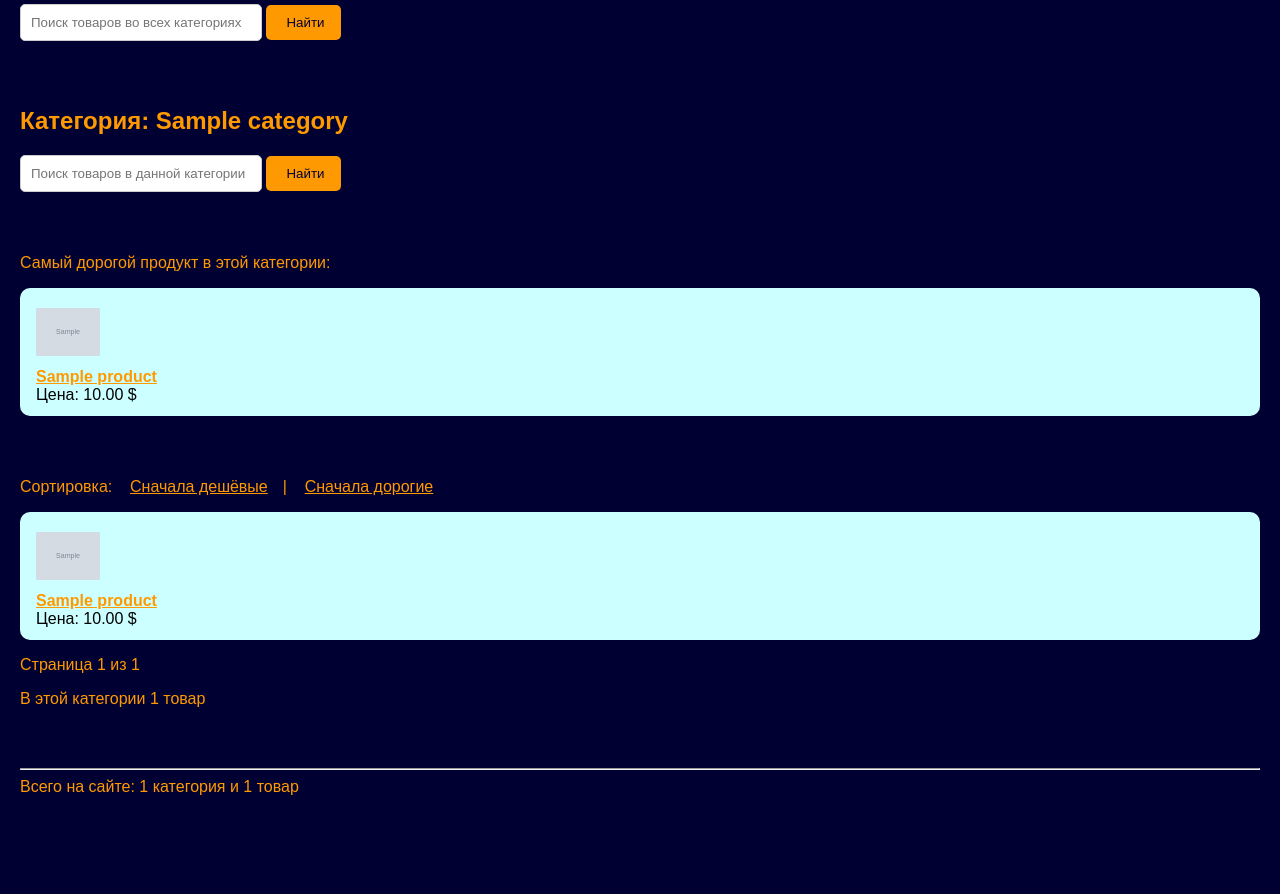
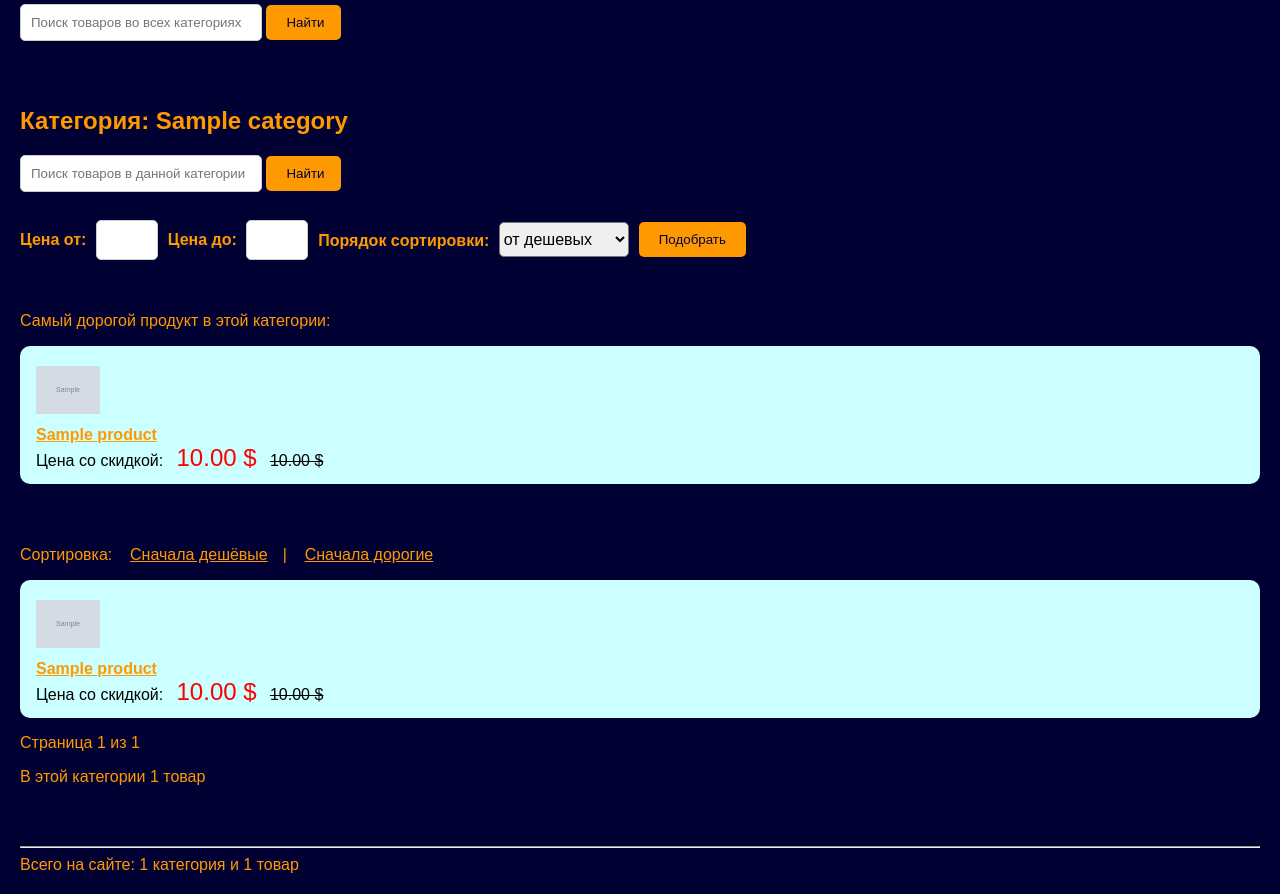
Before and after one commit to Lev6209/Amazon, a Django app: page /category/1/?sort=price in a window 1280 px wide. Shown: the part 464-1358 px from the top of the page. Before the commit the page ends 1259 px from the top, so only its background shows below. Run offline with Django 5.2, Linux system fonts and the light colour scheme; tables that the repository leaves empty hold one stand-in row (values such as "Sample post"); grey boxes marked "Sample" are stand-in pictures.

Commit message:
Add sort forms, add end_sale

```diff
--- a/main/forms.py
+++ b/main/forms.py
@@ -96,3 +96,68 @@ class RegisterForm(UserCreationForm):
         if User.objects.filter(email__iexact=email).exists():
             raise forms.ValidationError('Пользователь с такой почтой уже существует')
         return email
+
+
+class PriceFilterForm(forms.Form):
+    price_min = forms.DecimalField(label='Цена от:', required=False, max_digits=6, decimal_places=2)
+    price_max = forms.DecimalField(label='Цена до:', required=False, max_digits=6, decimal_places=2)
+    sort = forms.ChoiceField(
+        label='Порядок сортировки',
+        required=False,
+        choices=[
+            ('', 'по умолчанию'),
+            ('price', 'от дешевых'),
+            ('-price', 'от дорогих'),
+        ]
+    )
+
+    def clean(self):
+        cleaned_data = super().clean()
+
+        price_min = cleaned_data.get('price_min')
+        price_max = cleaned_data.get('price_max')
+
+        if price_min is not None and price_max is not None:
+            if price_min > price_max:
+                raise forms.ValidationError(
+                    'Цена "от" не может быть больше цены "до"'
+                )
+
+        return cleaned_data
+
+
+class DateFilterForm(forms.Form):
+    date_min = forms.DateField(
+        label='Начальная дата:',
+        required=False,
+        input_formats=['%Y-%m-%d', '%d.%m.%Y'],
+        widget=forms.DateInput(attrs={'type': 'date'})
+    )
+
+    date_max = forms.DateField(
+        label='Конечная дата:',
+        required=False,
+        input_formats=['%Y-%m-%d', '%d.%m.%Y'],
+        widget=forms.DateInput(attrs={'type': 'date'})
+    )
+    contains = forms.CharField(
+        label='Содержит:',
+        required=False,
+        widget=forms.TextInput(attrs={
+            'placeholder': 'Название товара/категории'
+        })
+    )
+
+    def clean(self):
+        cleaned_data = super().clean()
+
+        date_min = cleaned_data.get('date_min')
+        date_max = cleaned_data.get('date_max')
+
+        if date_min is not None and date_max is not None:
+            if date_min > date_max:
+                raise forms.ValidationError(
+                    'Дата "от" не может быть позже даты "до"'
+                )
+
+        return cleaned_data
--- a/main/models.py
+++ b/main/models.py
@@ -1,5 +1,7 @@
+from datetime import datetime
 from decimal import Decimal, ROUND_HALF_UP
 
+from django.utils.html import format_html
 from django.contrib.auth.models import User
 from django.db import models, transaction
 from django.core.exceptions import ValidationError
@@ -71,6 +73,14 @@ class Product(models.Model):
     name = models.CharField(max_length=100)
     description = models.TextField(blank=True)
     price = models.DecimalField(max_digits=8, decimal_places=2, default=0, validators=[validate_non_negative_price])
+    price_before_sale = models.DecimalField(
+        max_digits=6,
+        decimal_places=2,
+        null=True,
+        blank=True,
+        editable=False,
+        verbose_name='Цена до распродажи'
+    )
     created_at = models.DateTimeField(auto_now_add=True)
     seller = models.ForeignKey('Seller', on_delete=models.CASCADE)
     category = models.ForeignKey('Category', on_delete=models.CASCADE)
@@ -105,8 +115,17 @@ class Product(models.Model):
         return reverse('main:product_detail', kwargs={'product_id': self.pk, 'product_name': self.name})
 
     def price_label(self):
+
         if self.price == 0:
             return "Бесплатный товар"
+
+        if self.price_before_sale is not None:
+            return format_html(
+                'Цена со скидкой: &nbsp; <span style="color: red; font-size: 24px;">{} $</span> &nbsp; <s>{} $</s>',
+                self.price,
+                self.price_before_sale,
+            )
+
         return f'Цена: {self.price} $'
 
     def purchase_of(self, user):
@@ -122,8 +141,18 @@ class Product(models.Model):
         factor = (Decimal(100) - Decimal(percent)) / Decimal(100)
         discounted_products = list(cls.objects.paid())
         for product in discounted_products:
+            if product.price_before_sale is None:
+                product.price_before_sale = product.price
             product.price = (product.price * factor).quantize(Decimal('0.01'), rounding=ROUND_HALF_UP)
-        return cls.objects.bulk_update(discounted_products, ['price'])
+        return cls.objects.bulk_update(discounted_products, ['price', 'price_before_sale'])
+
+
+    @classmethod
+    def end_sale(cls):
+        return cls.objects.filter(price_before_sale__isnull=False).update(
+            price=models.F('price_before_sale'),
+            price_before_sale=None,
+        )
 
 
     class Meta:
--- a/main/static/main/style.css
+++ b/main/static/main/style.css
@@ -168,3 +168,75 @@ form input[type="checkbox"] {
 .recently-viewed-title {
     margin-bottom: 8px;
 }
+
+
+.price-filter {
+    display: flex;
+    flex-wrap: wrap;
+    align-items: center;
+    gap: 10px;
+}
+
+.price-filter > .errorlist {
+    flex-basis: 100%;
+}
+
+.price-filter > .errorlist li {
+    font-size: 20px;
+    margin-left: 0;
+}
+
+
+.price-filter p {
+    margin: 0;
+}
+
+.price-filter input {
+    width: 40px;
+    margin-bottom: 0;
+    font-size: 16px;
+}
+
+.price-filter select {
+    width: 130px;
+    height: 35px;
+    border-radius: 5px;
+    font-size: 16px;
+}
+
+.price-filter label {
+    width: auto;
+    margin-right: 5px;
+    white-space: nowrap;
+}
+
+.date-filter {
+    display: flex;
+    flex-wrap: wrap;
+    align-items: center;
+    gap: 10px;
+}
+
+.date-filter p {
+    margin: 0;
+}
+
+.date-filter input {
+    width: 180px;
+    margin-bottom: 0;
+}
+
+.date-filter label {
+    width: auto;
+    margin-right: 5px;
+    white-space: nowrap;
+}
+
+.date-filter > .errorlist {
+    flex-basis: 100%;
+}
+
+.date-filter > .errorlist li {
+    font-size: 20px;
+    margin-left: 0;
+}
--- a/main/templatetags/store_tags.py
+++ b/main/templatetags/store_tags.py
@@ -50,3 +50,18 @@ def products_count(value):
         word = 'товаров'
 
     return f'{value} {word}'
+
+@register.filter
+def sale_count(value):
+    value = int(value)
+
+    if 11 <= value % 100 <= 14:
+        word = 'товарам'
+    elif value % 10 == 1:
+        word = 'товару'
+    elif 2 <= value % 10 <= 4:
+        word = 'товарам'
+    else:
+        word = 'товарам'
+
+    return f'{value} {word}'
--- a/main/views.py
+++ b/main/views.py
@@ -1,4 +1,5 @@
 from pyclbr import Class
+
 import os
 import secrets
 
@@ -31,8 +32,8 @@ from django.contrib.auth.models import User
 from django.urls import reverse, reverse_lazy
 from requests.packages import target
 
-from .forms import ReviewForm, ProductForm, RegisterForm
-
+from .forms import ReviewForm, ProductForm, RegisterForm, PriceFilterForm, DateFilterForm
+from .templatetags.store_tags import sale_count, products_count
 from .models import Product, Review, Category, Purchase
 
 
@@ -299,6 +300,17 @@ def category_detail(request, category_id):
     category = get_object_or_404(Category, id=category_id)
     q = request.GET.get('q', '')
     products = Product.objects.filter(category=category).defer('description')
+    form = PriceFilterForm(request.GET)
+
+    if form.is_valid():
+        price_min = form.cleaned_data['price_min']
+        price_max = form.cleaned_data['price_max']
+        if price_min is not None:
+            products = products.filter(price__gte=price_min)
+        if price_max is not None:
+            products = products.filter(price__lte=price_max)
+        if form.cleaned_data['sort']:
+            products = products.order_by(form.cleaned_data['sort'])
 
     if q:
         products = products.filter(Q(name__icontains=q)|Q(description__icontains=q))
@@ -320,7 +332,8 @@ def category_detail(request, category_id):
         'page_obj': page_obj,
         'category': category,
         'products': products,
-        'expensive': expensive
+        'expensive': expensive,
+        'form': form,
     })
 
 
@@ -617,8 +630,23 @@ def sale(request):
         return redirect('main:index')
 
     if request.method == 'POST':
-        updated = Product.discounted_price(10)
-        messages.success(request, f'Скидка 10% применена к следующим товарам: {updated}')
+        if 'end_sale' in request.POST:
+            restored = Product.end_sale()
+            messages.success(request, f'Распродажа завершена и цены возвращены у {products_count(restored)}')
+            return redirect('main:index')
+
+        try:
+            sale_index = int(request.POST.get('discount', 0))
+            updated = Product.discounted_price(sale_index)
+
+        except ValueError as error:
+            messages.error(request, str(error))
+            return redirect('main:sale')
+
+        messages.success(
+            request,
+            f'Скидка {sale_index}% применена к {sale_count(updated)}'
+        )
         return redirect('main:index')
 
     paid_count = Product.objects.paid().count()
@@ -687,14 +715,35 @@ def buy_product(request, product_id):
 
 @login_required
 def purchases(request):
+    form = DateFilterForm(request.GET)
     items = (
         Purchase.objects.filter(user=request.user)
         .select_related('product')
         .only('price_paid', 'purchased_at', 'product__name', 'product__price')
         .order_by('-purchased_at')
     )
+
+    if form.is_valid():
+        date_min = form.cleaned_data['date_min']
+        date_max = form.cleaned_data['date_max']
+        contains = form.cleaned_data['contains']
+
+        if date_min is not None:
+            items = items.filter(purchased_at__date__gte=date_min)
+
+        if date_max is not None:
+            items = items.filter(purchased_at__date__lte=date_max)
+
+        if contains:
+            items = items.filter(
+                Q(product__name__icontains=contains) |
+                Q(product__category__name__icontains=contains)
+            )
+
     total = items.aggregate(total=Sum('price_paid'))['total'] or 0
+
     return render(request, 'main/purchases.html', {
         'purchases': items,
-        'total': total
+        'total': total,
+        'form': form,
     })
--- a/templates/main/category.html
+++ b/templates/main/category.html
@@ -18,6 +18,13 @@
         <input type="text" name="q" placeholder="Поиск товаров в данной категории" value="{{ q }}">
         <button type="submit">Найти</button>
     </form>
+    <br>
+
+    <form method="get" class="price-filter">
+        {{ form.as_p }}
+        <button type="submit" style="width: auto">Подобрать</button>
+    </form>
+
     <br>
     <br>
 
--- a/templates/main/index.html
+++ b/templates/main/index.html
@@ -61,8 +61,10 @@
             <br>
             <strong><a href="{{ product.get_absolute_url }}">{{ product.name }}</a></strong> ({{ product.category }})<br>
 
-            {{ product.description|truncatechars:60 }}<br>
-            {{ product.price_label }}<br>
+            {{ product.description|truncatechars:60 }}
+            <br>
+            {{ product.price_label }}
+            <br>
 
             Рейтинг: {% include 'main/includes/product_rating.html' %}
             <br>
--- a/templates/main/purchases.html
+++ b/templates/main/purchases.html
@@ -7,6 +7,12 @@
 {% block content %}
 
     <h1 style="text-align: center">Мои покупки</h1>
+    <br>
+
+    <form method="get" class="date-filter">
+        {{ form.as_p }}
+        <button type="submit" style="width: auto">Подобрать</button>
+    </form>
     <br>
 
     <ul>
```
Also changed, not shown: templates/main/sale.html (+19 -2 lines), README.md, main/migrations/0015_product_price_before_sail.py (added), main/migrations/0016_rename_price_before_sail_product_price_before_sale.py (added).
